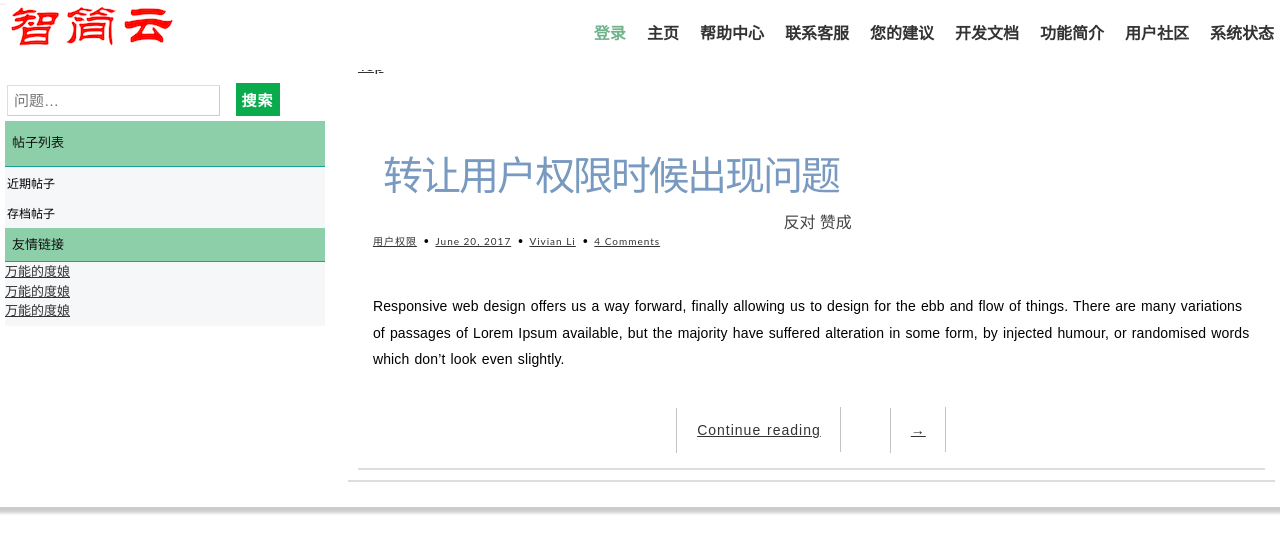
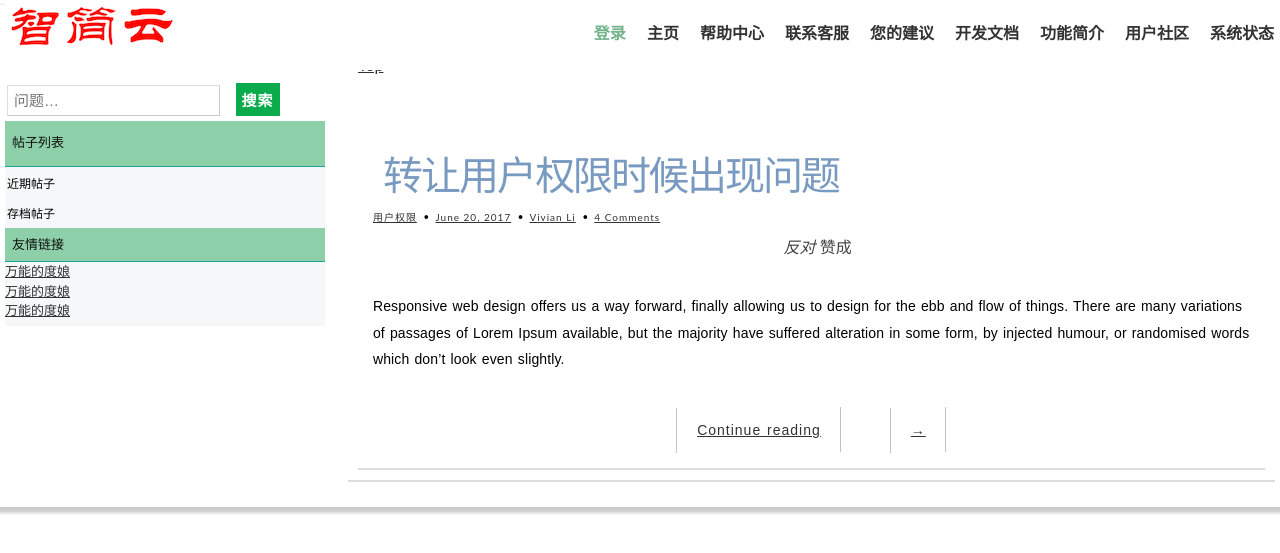
Before and after one commit to dreampivot/slipscloud.github.io, a Jekyll site: the page help/community.html, which Jekyll copies as it is, in a window 1280 px wide. Shown: the top 553 px of the page. Built offline with Jekyll 4.4.1, drawn with Linux system fonts in a browser that asks for light colours; some web fonts are replaced.

Commit message:
Update community.html

```diff
--- a/help/community.html
+++ b/help/community.html
@@ -36,17 +36,11 @@
   	        <p></p>
 
 
-
-
-
-
 		<article class="post post-1">
 		<header class="entry-header">
 		<h1 class="entry-title"><a href="single.html">转让用户权限时候出现问题</a></h1>
 
 
-		<span class="icon ion-android-cart">反对</a></span>
-		<span class="fa fa-smile-o">赞成</a></span>
 		<div class="entry-meta">
 		<span class="post-category"><a href="#">用户权限</a></span>
 
@@ -56,6 +50,10 @@
 
 		<span class="comments-link"><a href="#">4 Comments</a></span>
 		</div>
+
+		<i class="icon ion-android-cart">反对</i>
+		<span class="fa fa-smile-o">赞成</a></span>
+
 		</header>
 		<div class="entry-content clearfix">
 		<p>Responsive web design offers us a way forward, finally allowing us to design for the ebb and flow of things. There are many variations of passages of Lorem Ipsum available, but the majority have suffered alteration in some form, by injected humour, or randomised words which don’t look even slightly.</p>
```
